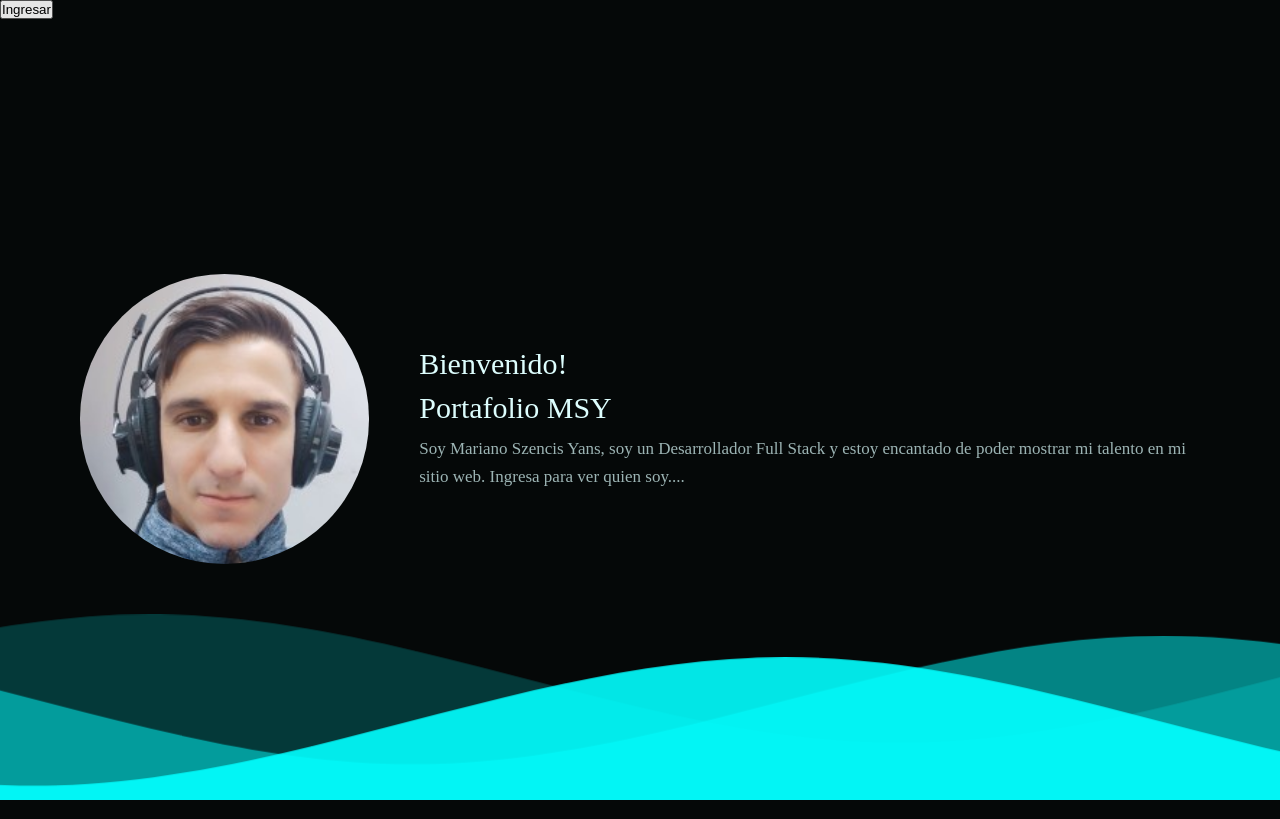
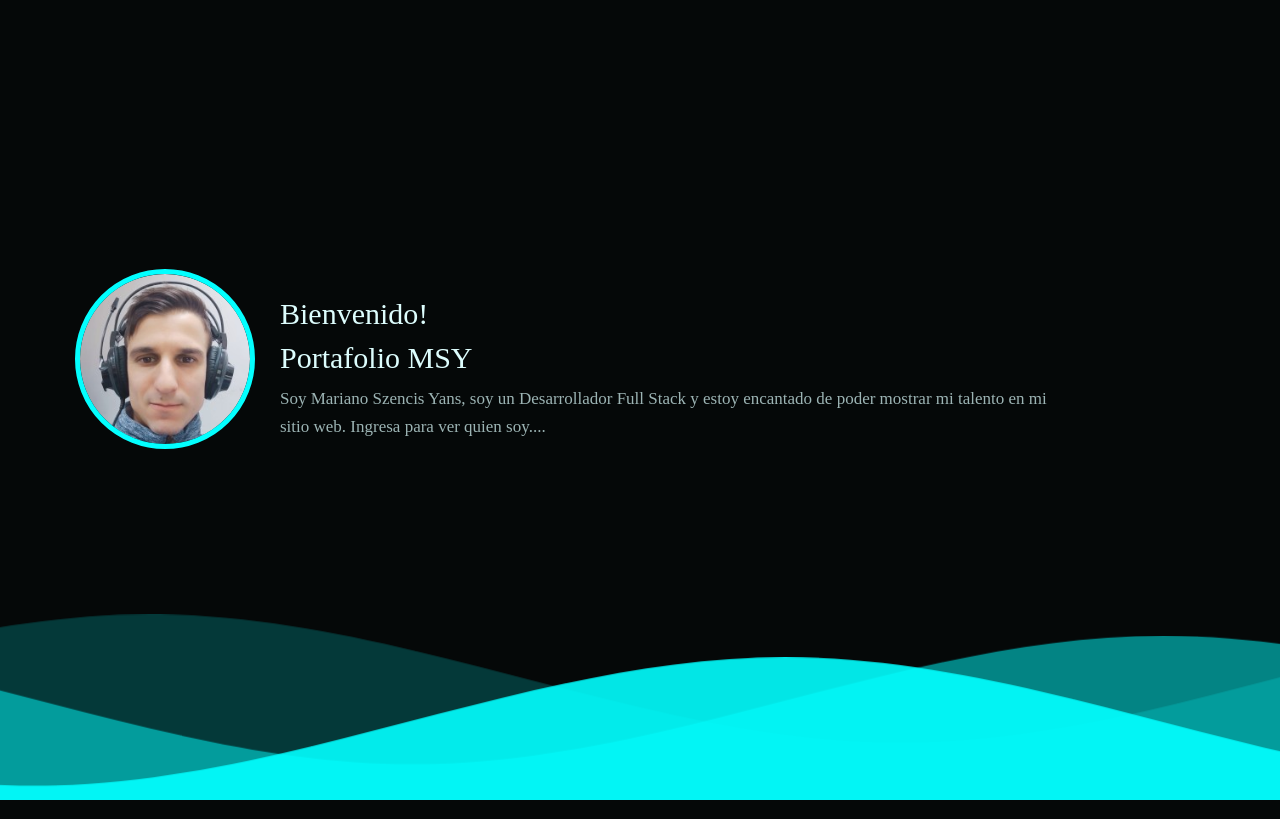
Before and after one commit to marianos1988/portafolio-web, a React (Vite) app: page /index.html in a window 1280 px wide. Built offline with nearby package versions, Linux system fonts and the light colour scheme.

Commit message:
Ajuste de interfaz en la foto screen index

```diff
--- a/src/routes/Index.tsx
+++ b/src/routes/Index.tsx
@@ -6,9 +6,14 @@ type Props = {}
 export const Index = (props: Props) => {
   return (
     <main className='container-index'>
-      <button className=''>Ingresar</button>
+      <div>
+        <button className=''>Ingresar</button>
+      </div>
+
       <section className="banner">
-        <img className='foto-yo' src="http://localhost:5173/src/img/yo.jpg" alt="Foto de MSY" />
+
+          <img className='foto-yo' src="http://localhost:5173/src/img/yo.jpg" alt="Foto de MSY" />
+
         <div className="banner-content">
           <h2>Bienvenido!</h2>
           <h2>Portafolio MSY</h2>
--- a/src/styles/Index.css
+++ b/src/styles/Index.css
@@ -5,11 +5,13 @@
 }
 
 .banner {
+  transform: translateY(-30px);
   display: flex;
   align-items: center;
   justify-content:center;
   flex-direction: column-reverse;
-  gap: 50px;
+  gap: 30px;
+  max-width: 1000px;
   padding: 0 80px;
   text-align: center;
   height: 100vh;
@@ -18,8 +20,11 @@
 }
 
 .banner > img {
-  width: 60vw;
+  outline: 5px solid #03ffff;
+  transform: translateY(-10px);
+  width: 150px;
   transition: 0.1s linear;
+
 }
 
 .banner h2 {
@@ -36,20 +41,39 @@
 }
 
 @media (width >= 420px) {
+
+  .banner {
+    transform: translateY(-50px);
+  }
   .banner > img {
-    width: 40vw;
+    width: 150px;
+    transform: translateY(-10px);
+  }
+}
+@media (width >= 999px) {
+  .banner {
+    justify-content: center;
+    text-align: center;
   }
 }
 
 @media (width >= 648px) {
   .banner {
+    justify-content: center;
     text-align: left;
     flex-direction: row;
     justify-content: space-between;
+
   }
 
   .banner > img {
-    width: 30vw;
+    width: 240px;
+  }
+}
+
+@media (width >= 520px) {
+  .banner img {
+    width: 170px;
   }
 }
 
@@ -79,6 +103,18 @@
   }
 }
 
+@keyframes destello {
+  0% {
+    opacity: 0;
+  }
+  50% {
+    opacity: 1;
+  }
+  100% {
+    opacity: 0;
+  }
+}
+
 svg {
   position: absolute;
   left: 0;
```
Also changed, not shown: src/components/Button.tsx (added, +11 -0 lines).
